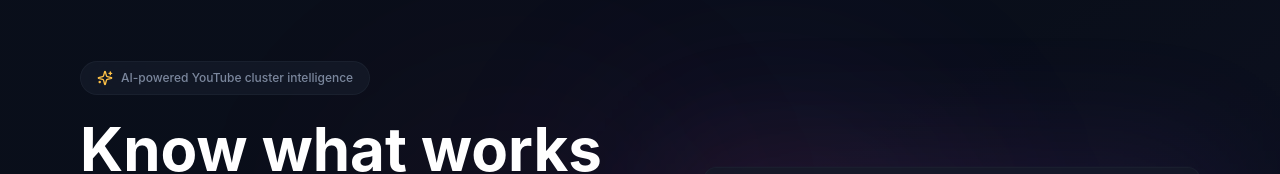
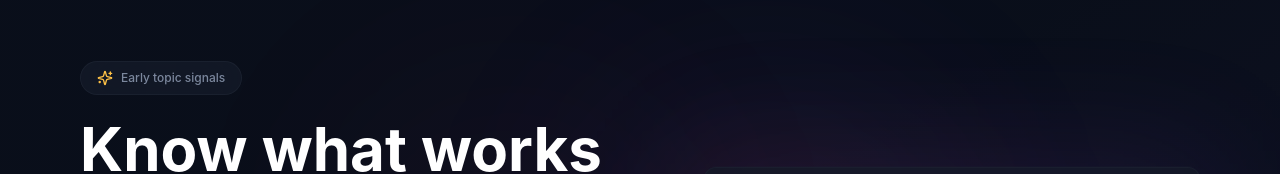
Before and after one commit to agentdot/vidcluster, a React (Vite) app in the folder vidcluster-marketing-main/: page / in a window 1280 px wide. Shown: the part 138-312 px from the top of the page. Built offline with nearby package versions, Linux system fonts and the light colour scheme; the HTML template or start-up script is replaced by a standard one.

Commit message:
Update Hero.tsx

```diff
--- a/vidcluster-marketing-main/src/components/landing/Hero.tsx
+++ b/vidcluster-marketing-main/src/components/landing/Hero.tsx
@@ -74,7 +74,7 @@ const Hero = () => {
             <div className="inline-flex items-center gap-2 px-4 py-2 rounded-full glass mb-6 animate-slide-up">
               <Sparkles className="w-4 h-4 text-signal-gold" />
               <span className="text-xs font-medium text-muted-foreground">
-                AI-powered YouTube cluster intelligence
+                Early topic signals
               </span>
             </div>
 
```
